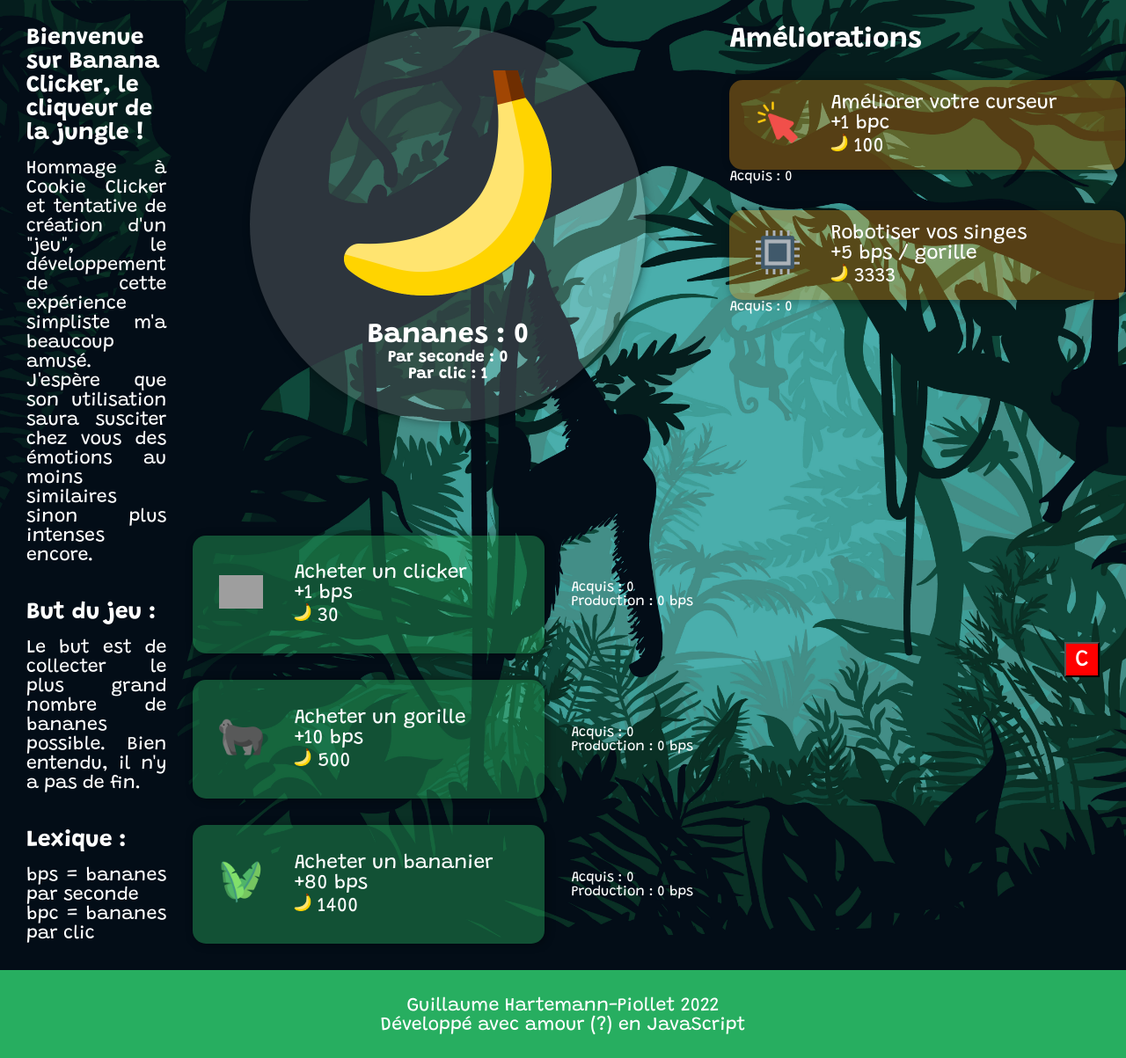
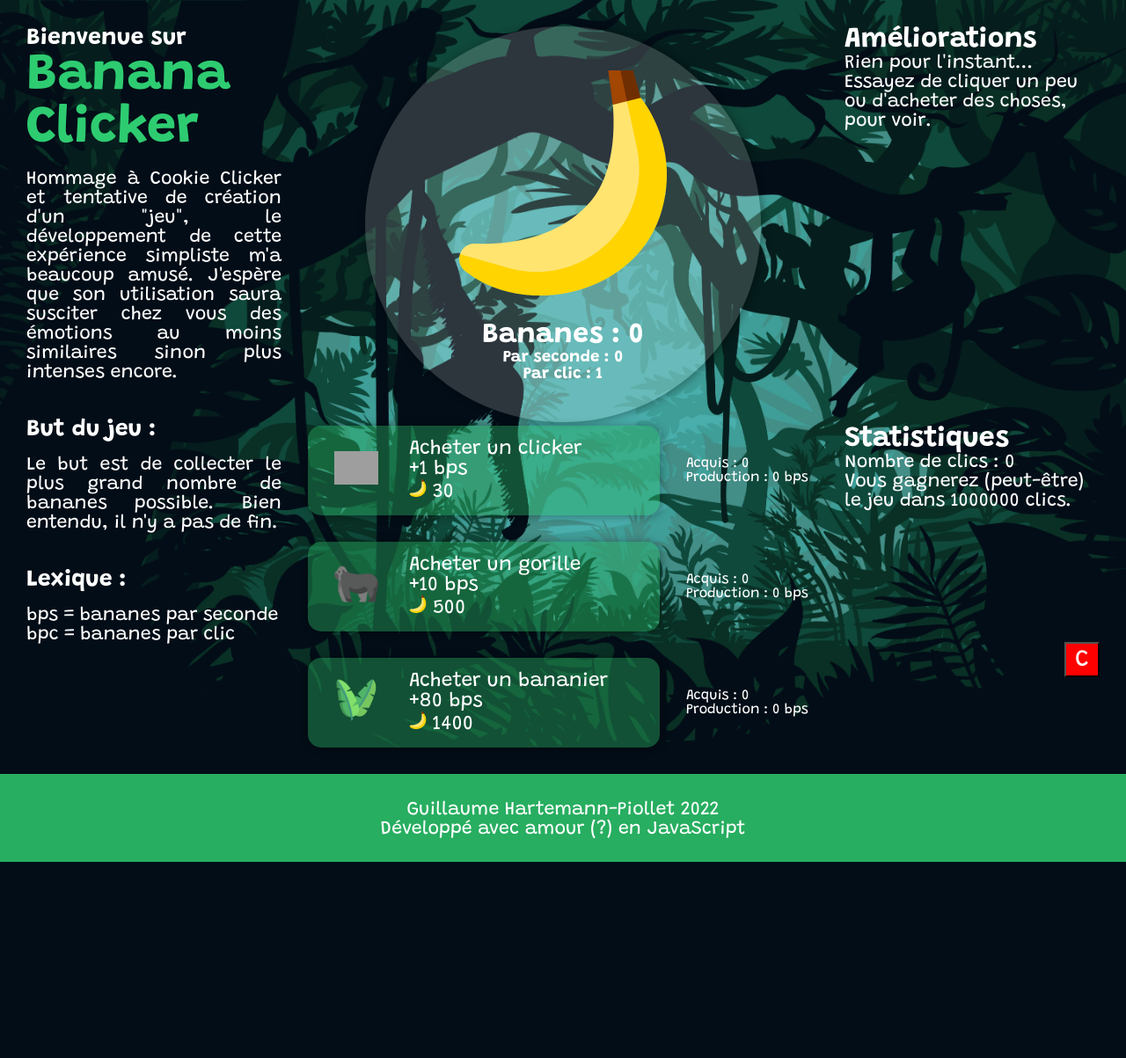
Before and after one commit to ghartemann/banana-clicker, a PHP site: page / in a window 1280 px wide. Shown: the whole page at 88% size. After the commit the page ends 980 px from the top, so only its background shows below. Run offline with PHP 8.4, Linux system fonts and the light colour scheme; grey boxes are pictures that could not be loaded.

Commit message:
finished buffs and fixes some stuff

```diff
--- a/css/style.css
+++ b/css/style.css
@@ -43,6 +43,7 @@
   padding: 30px;
   display: grid;
   grid-template-columns: repeat(3, 1fr);
+  grid-template-rows: 53vh auto;
   grid-gap: 30px;
 }
 
@@ -56,9 +57,14 @@
   grid-row: 2;
 }
 
-.mainRightContainer {
+.upRightContainer {
   grid-column: 3;
-    grid-row: 1/3;
+  grid-row: 1;
+}
+
+.downRightContainer {
+  grid-column: 3;
+  grid-row: 2;
 }
 
 .mainLeftContainer {
@@ -104,7 +110,12 @@
   grid-gap: 30px;
 }
 
-.buyButton, .buffButton {
+.unavailable {
+  display: none;
+}
+
+.buyButton,
+.buffButton {
   background-color: var(--green-dark);
   padding: 15px;
   font-size: 17pt;
@@ -169,22 +180,40 @@ align-self: center;
   font-size: 12pt;
 }
 
+.buffs {
+    height: 90%;
+    overflow-y: scroll;
+}
+
 /* LEFT DIV */
+.greenTitle {
+    font-size: 45pt;
+    color: var(--green-light);
+    font-weight: bold;
+}
 
 .welcomeText h2 {
   font-size: 20pt;
   margin-bottom: 2vh;
 }
 
-.tuto h2, .lexique h2 {
+.tuto h2,
+.lexique h2 {
   font-size: 20pt;
   margin-bottom: 2vh;
   margin-top: 5vh;
 }
 
-.welcomeText p, .tuto p, .lexique p {
+.welcomeText p,
+.tuto p,
+.lexique p {
   font-size: 16pt;
   text-align: justify;
+}
+
+/* STATS */
+.nbClicks p, #nothing p {
+    font-size: 16pt;
 }
 
 /* FOOTER */
@@ -201,3 +230,40 @@ text-align: center;
   padding: 30px;
   font-size: 16pt;
 }
+
+@media screen and (max-width: 1200px) {
+    .mainGrid {
+        grid-template-columns: repeat(2, 1fr);
+        grid-gap: 30px;
+      }
+
+    .mainLeftContainer {
+        display: none;
+      }
+}
+
+@media screen and (max-width: 860px) {
+    .mainGrid {
+        grid-template-columns: repeat(1, 1fr);
+      }
+
+      .mainClickerContainer {
+        grid-column: 1;
+        grid-row: 1;
+      }
+
+      .mainButtonsContainer {
+        grid-column: 1;
+        grid-row: 2;
+      }
+
+      .upRightContainer {
+        grid-column: 1;
+        grid-row: 3;
+      }
+
+      .downRightContainer {
+        grid-column: 1;
+        grid-row: 4;
+      }
+}
--- a/index.html
+++ b/index.html
@@ -17,7 +17,9 @@
       <div class="mainGrid">
         <div class="mainLeftContainer">
           <div class="welcomeText">
-            <h2>Bienvenue sur Banana Clicker, le cliqueur de la jungle !</h2>
+            <h2>
+              Bienvenue sur<br /><span class="greenTitle">Banana Clicker</span>
+            </h2>
             <p>
               Hommage à Cookie Clicker et tentative de création d'un "jeu", le
               développement de cette expérience simpliste m'a beaucoup amusé.
@@ -38,9 +40,16 @@
             <p>bpc = bananes par clic</p>
           </div>
         </div>
-        <div class="mainRightContainer">
+        <div class="UpRightContainer">
           <h1>Améliorations</h1>
-
+          <div class="buffs">
+            <div id="nothing">
+              <p>
+                Rien pour l'instant... Essayez de cliquer un peu ou d'acheter
+                des choses, pour voir.
+              </p>
+            </div>
+            <div id="buffCursorDiv" class="unavailable">
               <button
                 id="buffCursorButton"
                 class="buffButton greyedBuff"
@@ -63,7 +72,9 @@
               <div class="stats">
                 <p>Acquis : <span id="buffCursorOwned">0</span></p>
               </div>
+            </div>
 
+            <div id="buffCPUDiv" class="unavailable">
               <button
                 id="buffCPUButton"
                 class="buffButton greyedBuff"
@@ -85,6 +96,19 @@
               </button>
               <div class="stats">
                 <p>Acquis : <span id="buffCPUOwned">0</span></p>
+              </div>
+            </div>
+          </div>
+        </div>
+
+        <div class="DownRightContainer">
+          <div class="nbClicks">
+            <h1>Statistiques</h1>
+            <p>Nombre de clics : <span id="nbClicks">0</span></p>
+            <p>
+              Vous gagnerez (peut-être) le jeu dans
+              <span id="restClicks">1000000</span> clics.
+            </p>
           </div>
         </div>
 
--- a/js/script.js
+++ b/js/script.js
@@ -1,6 +1,8 @@
 /////////// DEFAULT VALUES
 bps = 0;
 clickRate = 1;
+nbclicks = 0;
+restclicks = 1000000;
 
 ////////////////////////////////////////////////////////////////////////////////////////////////////////////////////////////////////////////////////////////////////////////////////
 /////////// TIERS PRICES
@@ -9,7 +11,7 @@ step1Name = "tierClicker";
 step1Owned = 0;
 step1Price = 30;
 step1Multiplier = 1;
-step1PriceMultiplier = 1.6;
+step1PriceMultiplier = 1.4;
 document.getElementById(step1Name + "Price").innerHTML = step1Price;
 document.getElementById(step1Name + "Multiplier").innerHTML = step1Multiplier;
 // Gorilla
@@ -65,6 +67,7 @@ function cheat() {
   document.getElementById("bananasNumber").innerHTML = bananas;
   tiersPricesChecks();
   buffsPricesChecks();
+  unavailableCheck();
   bps = calcBPS();
   document.getElementById("bps").innerHTML = bps;
 }
@@ -74,6 +77,10 @@ function clickUp() {
   document.getElementById("bananasNumber").innerHTML = bananas;
   tiersPricesChecks();
   buffsPricesChecks();
+  nbClicks();
+  unavailableCheck();
+  document.getElementById("nbClicks").innerHTML = nbclicks;
+  document.getElementById("restClicks").innerHTML = restclicks;
   bps = calcBPS();
   document.getElementById("bps").innerHTML = bps;
 }
@@ -85,6 +92,13 @@ function perSecond() {
   buffsPricesChecks();
   bps = calcBPS();
   document.getElementById("bps").innerHTML = bps;
+  unavailableCheck();
+}
+
+function nbClicks() {
+  nbclicks++;
+  restclicks--;
+  return nbclicks;
 }
 
 // CALC BPS AND BPC
@@ -148,6 +162,36 @@ function buffPriceCheck(buffName, buffPrice) {
     buffNameButton.disabled = false;
     const buffNameButtonList = buffNameButton.classList;
     buffNameButtonList.remove("greyedBuff");
+  }
+}
+
+function unavailableCheck() {
+  step2Owned = document.getElementById(step2Name + "Owned").innerHTML;
+  unavailable(step2Owned, buff2Name);
+  unavailableCLicks(buff1Name);
+}
+
+function unavailable(owned, notOwned) {
+  if (owned > 0) {
+    notOwned = document.getElementById(notOwned + "Div");
+    const notOwnedList = notOwned.classList;
+    notOwnedList.remove("unavailable");
+    // removing small paragraph
+    nothing = document.getElementById("nothing");
+    const nothingList = nothing.classList;
+    nothingList.add("unavailable");
+  }
+}
+
+function unavailableCLicks(notOwned) {
+  if (nbclicks >= 100) {
+    notOwned = document.getElementById(notOwned + "Div");
+    const notOwnedList = notOwned.classList;
+    notOwnedList.remove("unavailable");
+    // removing small paragraph
+    nothing = document.getElementById("nothing");
+    const nothingList = nothing.classList;
+    nothingList.add("unavailable");
   }
 }
 
```
Lines whose indentation alone changed are shown as unchanged.
